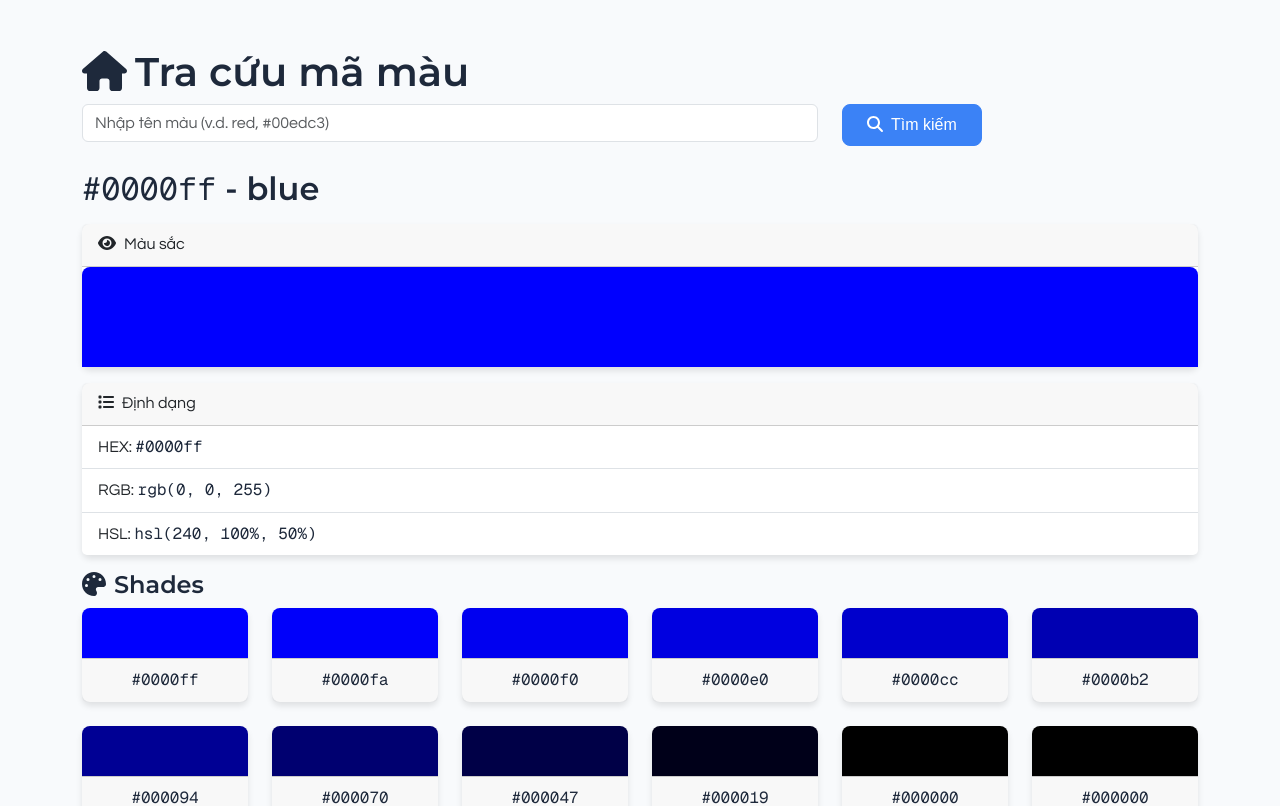
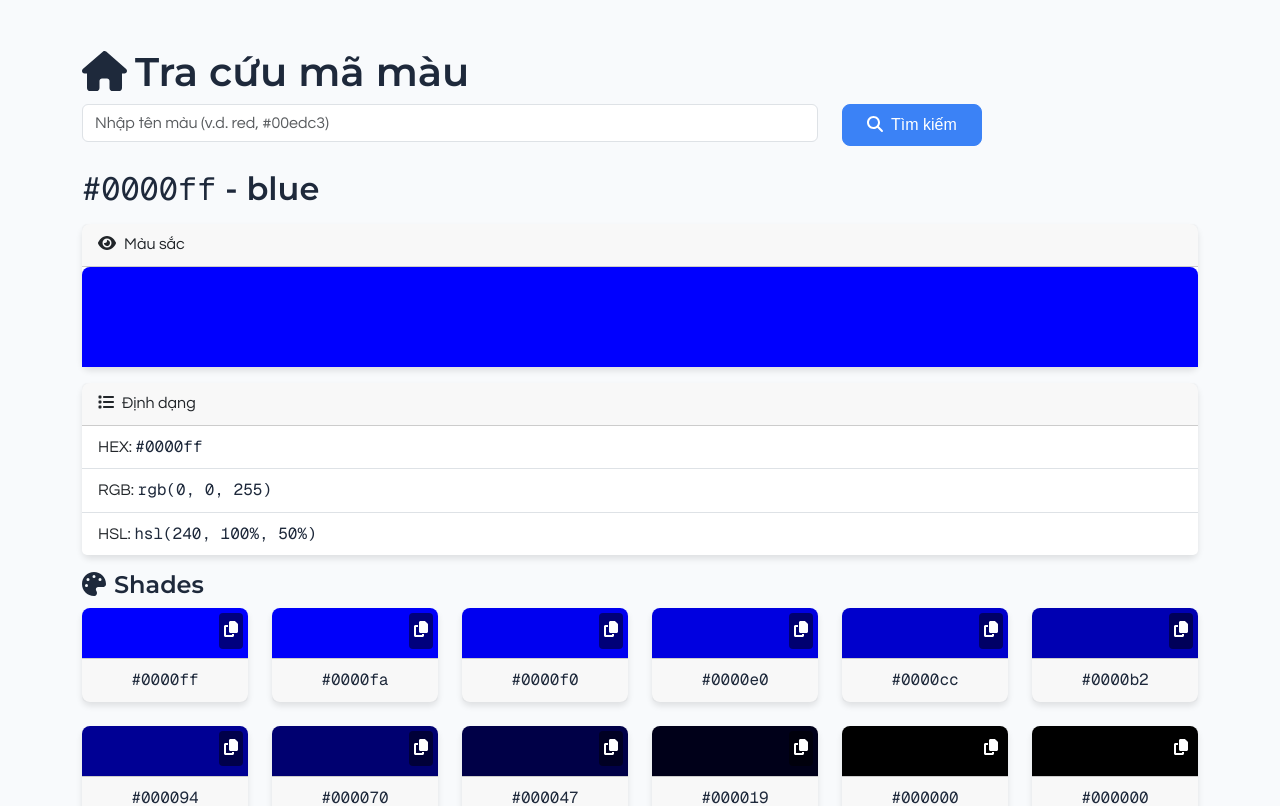
Before and after one commit to tungpham42/mausac, a Next.js app: page /0000FF in a window 1280 px wide. Shown: the top 806 px of the page. Built offline with nearby package versions, Linux system fonts and the light colour scheme.

Commit message:
Update ColorPalette.tsx

```diff
--- a/components/ColorPalette.tsx
+++ b/components/ColorPalette.tsx
@@ -1,9 +1,10 @@
 "use client";
 import Link from "next/link";
+import { useState } from "react";
 import { Row, Col, Card } from "react-bootstrap";
 import { parseColor } from "@/utils/colorUtils";
 import { FontAwesomeIcon } from "@fortawesome/react-fontawesome";
-import { faPalette } from "@fortawesome/free-solid-svg-icons";
+import { faPalette, faCopy } from "@fortawesome/free-solid-svg-icons";
 
 export default function ColorPalette({
   title,
@@ -15,6 +16,14 @@ export default function ColorPalette({
   const hasTwelveColors = title === "Shades" || title === "Tints";
   const hasThreeColors = title === "Triadic" || title === "Split Complement";
   const hasSixColors = title === "Analogous";
+  const [showAlert, setShowAlert] = useState<string | null>(null);
+
+  const copyToClipboard = (hex: string) => {
+    navigator.clipboard.writeText(hex);
+    setShowAlert(hex);
+    setTimeout(() => setShowAlert(null), 2000); // Hide alert after 2 seconds
+  };
+
   return (
     <>
       <h4>
@@ -57,12 +66,59 @@ export default function ColorPalette({
               }
               key={idx}
             >
-              <Card className="mb-4">
+              <Card className="mb-4" style={{ position: "relative" }}>
                 <Card.Body
                   as={Link}
                   href={`/${hexClean}`}
-                  style={{ backgroundColor: hex, height: "50px" }}
-                />
+                  style={{
+                    backgroundColor: hex,
+                    height: "50px",
+                    position: "relative",
+                  }}
+                >
+                  <button
+                    onClick={(e) => {
+                      e.preventDefault();
+                      copyToClipboard(hex);
+                    }}
+                    style={{
+                      position: "absolute",
+                      top: "5px",
+                      right: "5px",
+                      background: "rgba(0, 0, 0, 0.5)",
+                      border: "none",
+                      borderRadius: "4px",
+                      padding: "5px",
+                      cursor: "pointer",
+                    }}
+                    title="Copy color"
+                  >
+                    <FontAwesomeIcon
+                      icon={faCopy}
+                      style={{ color: "#ffffff" }}
+                    />
+                  </button>
+                </Card.Body>
+                {showAlert === hex && (
+                  <div
+                    style={{
+                      position: "absolute",
+                      top: "60px",
+                      left: "50%",
+                      transform: "translateX(-50%)",
+                      background: "rgba(0, 0, 0, 0.8)",
+                      color: "#ffffff",
+                      padding: "8px 16px",
+                      borderRadius: "4px",
+                      zIndex: 10,
+                      fontSize: "14px",
+                      width: "max-content",
+                      textAlign: "center",
+                    }}
+                  >
+                    Đã sao chép {hex}!
+                  </div>
+                )}
                 <Card.Footer className="text-center">
                   <Link href={`/${hexClean}`}>
                     <span className="color-code">{hex}</span>
```
